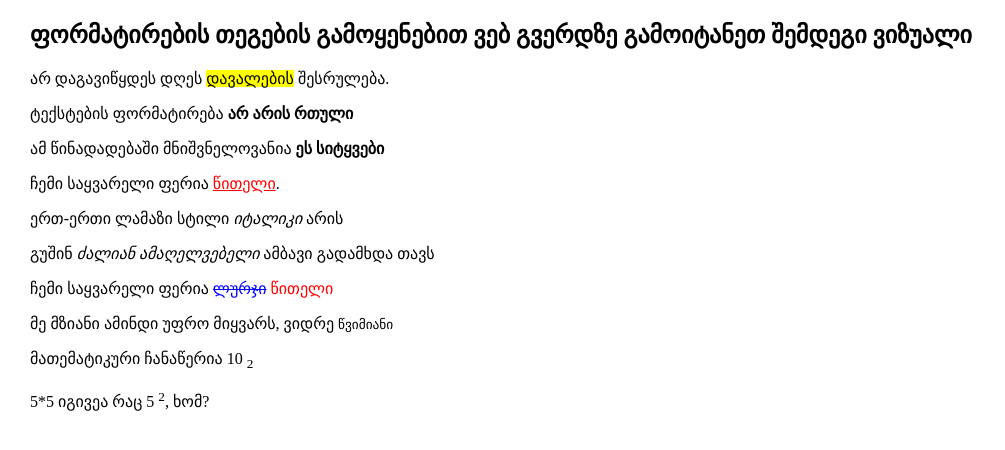
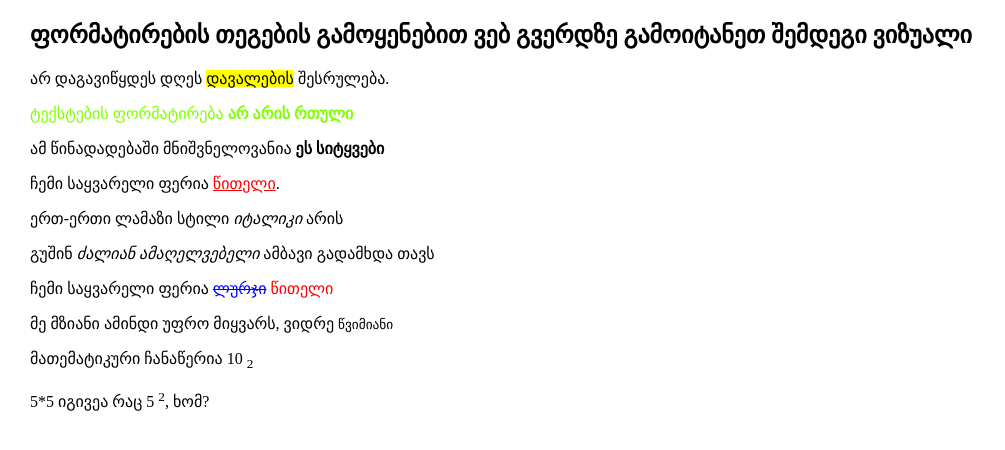
Before and after one commit to mukhrani/shato, a plain HTML site: page index.html in a window 1280 px wide. Shown: the whole page, without its empty margins (0-1005 px from the left). Drawn offline with Linux system fonts and the light colour scheme.

Commit message:
feris shecvla

```diff
--- a/index.html
+++ b/index.html
@@ -20,7 +20,7 @@
            <mark>დავალების</mark>
              შესრულება.
         </p>
-        <p>
+        <p class="forcolor">
             ტექსტების ფორმატირება
             <b>არ არის რთული</b>
         </p>
--- a/style/style.css
+++ b/style/style.css
@@ -5,3 +5,4 @@ body {
 .red{color: red;}
 .blu{color: blue;}
 .red 2{.red}
+.forcolor{color: chartreuse;}
```
